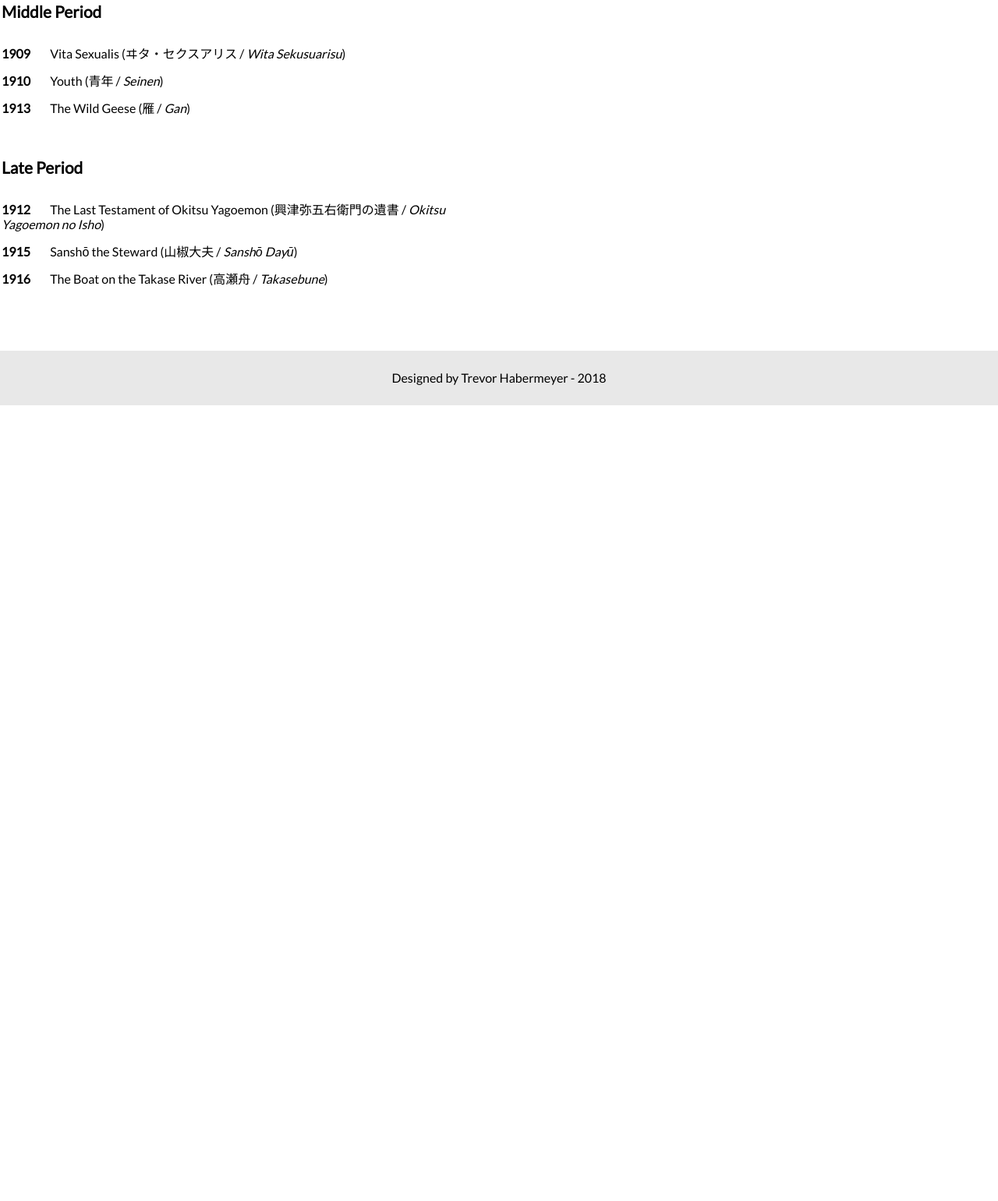
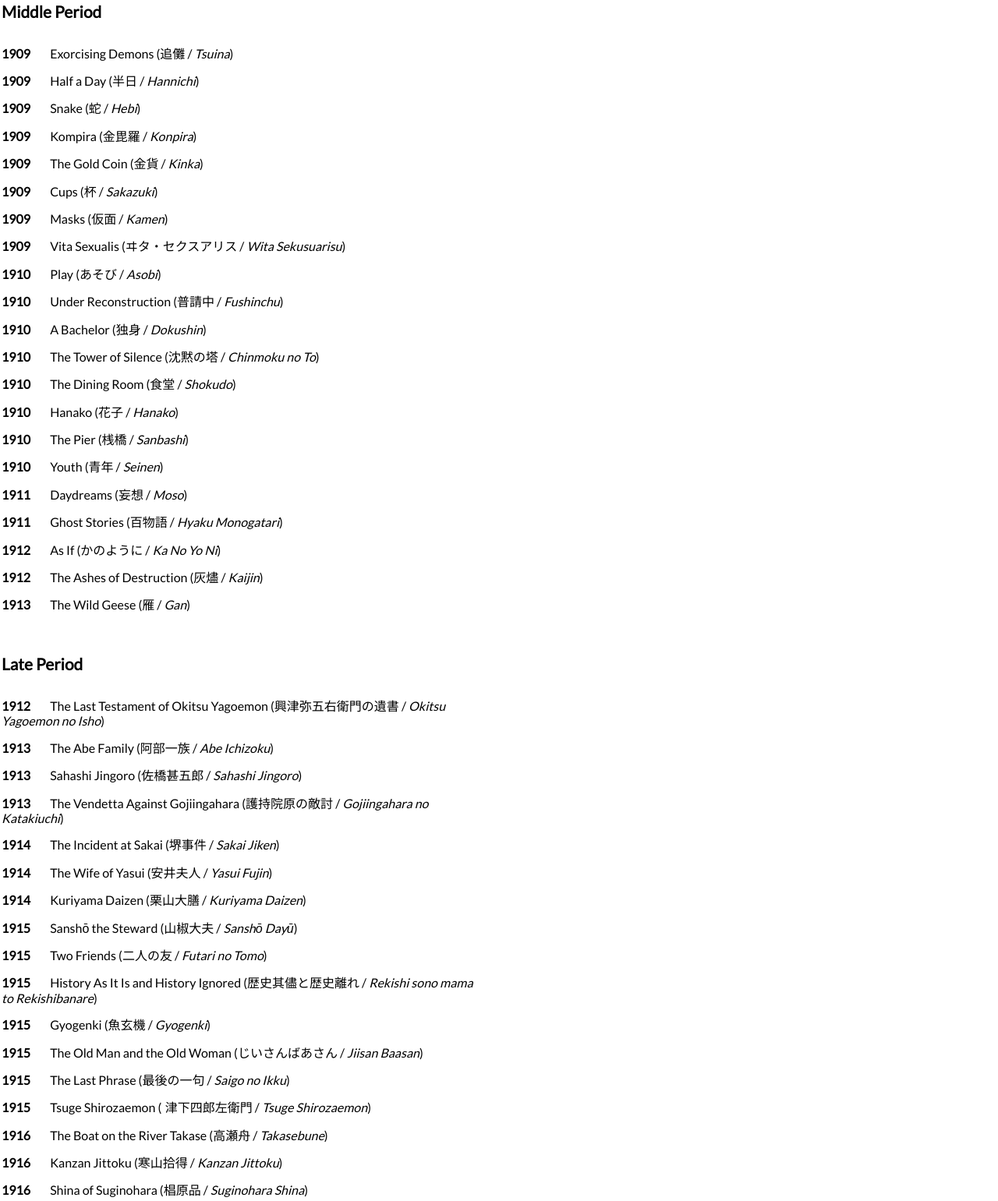
Before and after one commit to thabermeyer/tribute-page, a website: page app/index.html in a window 1280 px wide. Shown: the part 1968-3509 px from the top of the page at 78% size. Before the commit the page ends 2488 px from the top, so only its background shows below. Drawn offline with Linux system fonts and the light colour scheme.

Commit message:
Updating bibliography entries

```diff
--- a/app/index.html
+++ b/app/index.html
@@ -67,15 +67,47 @@
           </div>
           <div class="row--bottom-padding">
             <h4 class="subheading--small subheading--bottom-padding">Middle Period</h4>
+            <p><span class="date">1909</span>Exorcising Demons (<span class="Japanese">追儺</span> / <em>Tsuina</em>)</p>
+            <p><span class="date">1909</span>Half a Day (<span class="Japanese">半日</span> / <em>Hannichi</em>)</p>
+            <p><span class="date">1909</span>Snake (<span class="Japanese">蛇</span> / <em>Hebi</em>)</p>
+            <p><span class="date">1909</span>Kompira (<span class="Japanese">金毘羅</span> / <em>Konpira</em>)</p>
+            <p><span class="date">1909</span>The Gold Coin (<span class="Japanese">金貨</span> / <em>Kinka</em>)</p>
+            <p><span class="date">1909</span>Cups (<span class="Japanese">杯</span> / <em>Sakazuki</em>)</p>
+            <p><span class="date">1909</span>Masks (<span class="Japanese">仮面</span> / <em>Kamen</em>)</p>
             <p><span class="date">1909</span>Vita Sexualis (<span class="Japanese">ヰタ・セクスアリス</span> / <em>Wita Sekusuarisu</em>)</p>
+            <p><span class="date">1910</span>Play (<span class="Japanese">あそび</span> / <em>Asobi</em>)</p>
+            <p><span class="date">1910</span>Under Reconstruction (<span class="Japanese">普請中</span> / <em>Fushinchu</em>)</p>
+            <p><span class="date">1910</span>A Bachelor (<span class="Japanese">独身</span> / <em>Dokushin</em>)</p>
+            <p><span class="date">1910</span>The Tower of Silence (<span class="Japanese">沈黙の塔</span> / <em>Chinmoku no To</em>)</p>
+            <p><span class="date">1910</span>The Dining Room (<span class="Japanese">食堂</span> / <em>Shokudo</em>)</p>
+            <p><span class="date">1910</span>Hanako (<span class="Japanese">花子</span> / <em>Hanako</em>)</p>
+            <p><span class="date">1910</span>The Pier (<span class="Japanese">桟橋</span> / <em>Sanbashi</em>)</p>
             <p><span class="date">1910</span>Youth (<span class="Japanese">青年</span> / <em>Seinen</em>)</p>
+            <p><span class="date">1911</span>Daydreams (<span class="Japanese">妄想</span> / <em>Moso</em>)</p>
+            <p><span class="date">1911</span>Ghost Stories (<span class="Japanese">百物語</span> / <em>Hyaku Monogatari</em>)</p>
+            <p><span class="date">1912</span>As If (<span class="Japanese">かのように</span> / <em>Ka No Yo Ni</em>)</p>
+            <p><span class="date">1912</span>The Ashes of Destruction (<span class="Japanese">灰燼</span> / <em>Kaijin</em>)</p>
             <p><span class="date">1913</span>The Wild Geese (<span class="Japanese">雁</span> / <em>Gan</em>)</p>
           </div>
           <div>
             <h4 class="subheading--small subheading--bottom-padding">Late Period</h4>
             <p><span class="date">1912</span>The Last Testament of Okitsu Yagoemon (<span class="Japanese">興津弥五右衛門の遺書</span> / <em>Okitsu Yagoemon no Isho</em>)</p>
+            <p><span class="date">1913</span>The Abe Family (<span class="Japanese">阿部一族</span> / <em>Abe Ichizoku</em>)</p>
+            <p><span class="date">1913</span>Sahashi Jingoro (<span class="Japanese">佐橋甚五郎</span> / <em>Sahashi Jingoro</em>)</p>
+            <p><span class="date">1913</span>The Vendetta Against Gojiingahara (<span class="Japanese">護持院原の敵討</span> / <em>Gojiingahara no Katakiuchi</em>)</p>
+            <p><span class="date">1914</span>The Incident at Sakai (<span class="Japanese">堺事件</span> / <em>Sakai Jiken</em>)</p>
+            <p><span class="date">1914</span>The Wife of Yasui (<span class="Japanese">安井夫人</span> / <em>Yasui Fujin</em>)</p>
+            <p><span class="date">1914</span>Kuriyama Daizen (<span class="Japanese">栗山大膳</span> / <em>Kuriyama Daizen</em>)</p>
             <p><span class="date">1915</span>Sanshō the Steward (<span class="Japanese">山椒大夫</span> / <em>Sanshō Dayū</em>)</p>
-            <p><span class="date">1916</span>The Boat on the Takase River (<span class="Japanese">高瀬舟</span> / <em>Takasebune</em>)</p>
+            <p><span class="date">1915</span>Two Friends (<span class="Japanese">二人の友</span> / <em>Futari no Tomo</em>)</p>
+            <p><span class="date">1915</span>History As It Is and History Ignored (<span class="Japanese">歴史其儘と歴史離れ</span> / <em>Rekishi sono mama to Rekishibanare</em>)</p>
+            <p><span class="date">1915</span>Gyogenki (<span class="Japanese">魚玄機</span> / <em>Gyogenki</em>)</p>
+            <p><span class="date">1915</span>The Old Man and the Old Woman (<span class="Japanese">じいさんばあさん</span> / <em>Jiisan Baasan</em>)</p>
+            <p><span class="date">1915</span>The Last Phrase (<span class="Japanese">最後の一句</span> / <em>Saigo no Ikku</em>)</p>
+            <p><span class="date">1915</span>Tsuge Shirozaemon (<span class="Japanese">	津下四郎左衛門</span> / <em>Tsuge Shirozaemon</em>)</p>
+            <p><span class="date">1916</span>The Boat on the River Takase (<span class="Japanese">高瀬舟</span> / <em>Takasebune</em>)</p>
+            <p><span class="date">1916</span>Kanzan Jittoku (<span class="Japanese">寒山拾得</span> / <em>Kanzan Jittoku</em>)</p>
+            <p><span class="date">1916</span>Shina of Suginohara (<span class="Japanese">椙原品</span> / <em>Suginohara Shina</em>)</p>
           </div>
         </div>
         <div class="row__6">
```
